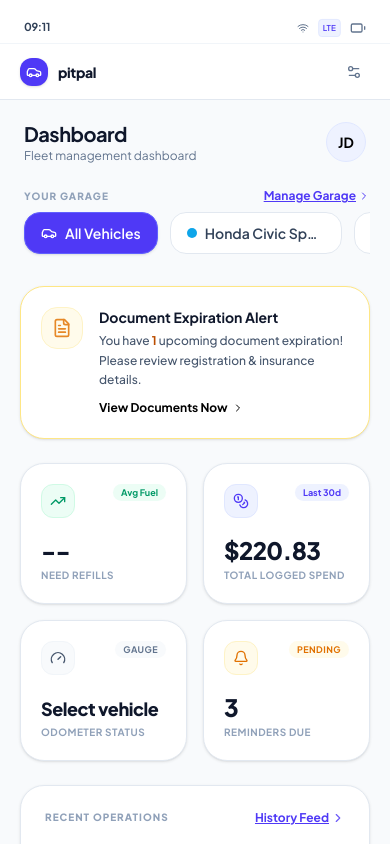
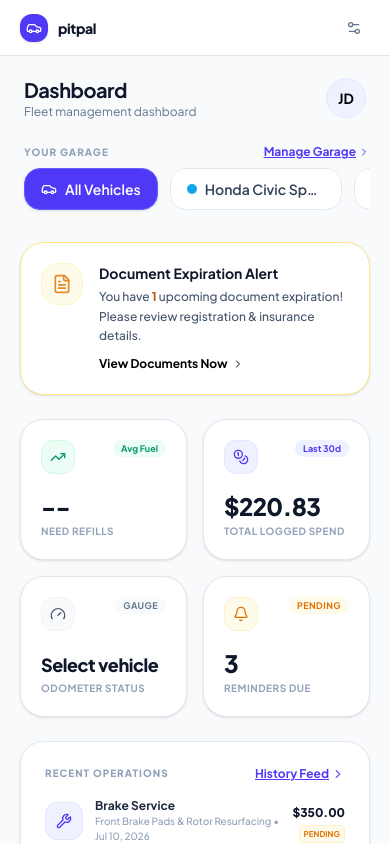
Before and after one commit to eganinon-beep/pitpal, a React (Vite) app: page / in a window 390 px wide. Shown: the top 844 px of the page. Built offline with nearby package versions, Linux system fonts and the light colour scheme.

Commit message:
refactor: remove unused system time clock
Remove the timer state and effect from MobileFrame to reduce unnecessary re-renders and simplify the component.

```diff
--- a/src/components/MobileFrame.tsx
+++ b/src/components/MobileFrame.tsx
@@ -1,7 +1,7 @@
-import React, { useState, useEffect } from 'react';
+import React, { useState } from 'react';
 import {
   Car, Droplet, Wrench, Bell, LayoutDashboard, BarChart3,
-  Settings2, Wifi, Battery, ShieldAlert, BadgeInfo, FileText,
+  Settings2, ShieldAlert, BadgeInfo, FileText,
   Plus, Gauge
 } from 'lucide-react';
 import { motion, AnimatePresence } from 'motion/react';
@@ -28,26 +28,8 @@ export default function MobileFrame({
   onOpenQuickLogMaintenance,
   onOpenUpdateMileage
 }: MobileFrameProps) {
-  const [systemTime, setSystemTime] = useState('');
   const [showPreferencesMenu, setShowPreferencesMenu] = useState(false);
   const [showQuickMenu, setShowQuickMenu] = useState(false);
-
-  // Update mock system status clock
-  useEffect(() => {
-    const updateTime = () => {
-      const now = new Date();
-      setSystemTime(
-        now.toLocaleTimeString('en-US', {
-          hour: '2-digit',
-          minute: '2-digit',
-          hour12: false,
-        })
-      );
-    };
-    updateTime();
-    const interval = setInterval(updateTime, 60000);
-    return () => clearInterval(interval);
-  }, []);
 
   return (
     <div className="min-h-screen bg-slate-50 flex flex-col items-center justify-center font-sans select-none" id="mobile-app-shell">
@@ -58,22 +40,8 @@ export default function MobileFrame({
       {/* Main Bezel-Phone Container */}
       <div className="w-full max-w-md min-h-screen md:min-h-[850px] md:h-[850px] bg-slate-50 border-0 md:border-[10px] md:border-slate-200 md:rounded-[42px] flex flex-col relative overflow-hidden shadow-2xl shadow-slate-350/40">
 
-        {/* Mock Notch and Status bar (Hidden on pure mobile to match native browser, displays on desktop) */}
-        <div className="h-11 bg-white px-6 pt-3 flex justify-between items-center z-50 shrink-0 text-slate-700 md:rounded-t-[32px] border-b border-slate-100">
-          <span className="text-[11px] font-bold tracking-tight font-sans">{systemTime || '09:41'}</span>
-
-          {/* Dynamic Small Notch */}
-          <div className="absolute left-1/2 -translate-x-1/2 top-1.5 w-24 h-4 bg-slate-100 rounded-full border border-slate-200/50 hidden md:block" />
-
-          <div className="flex items-center gap-2">
-            <Wifi className="h-3 w-3 text-slate-500" />
-            <span className="text-[9px] font-semibold text-indigo-600 bg-indigo-50 px-1 py-0.5 rounded-sm scale-90 border border-indigo-100 uppercase">LTE</span>
-            <Battery className="h-4 w-4 text-slate-500" />
-          </div>
-        </div>
-
         {/* Global Toolbar Header - Settings, App Title */}
-        <header className="h-14 bg-white border-b border-slate-200 px-5 flex justify-between items-center z-30 shrink-0">
+        <header className="h-14 bg-white border-b border-slate-200 px-5 flex justify-between items-center z-30 shrink-0 md:rounded-t-[32px]">
           <div className="flex items-center gap-2.5">
             <div className="p-1.5 bg-indigo-600 rounded-xl max-w-max text-white shadow-sm">
               <Car className="h-4 w-4" />
```
